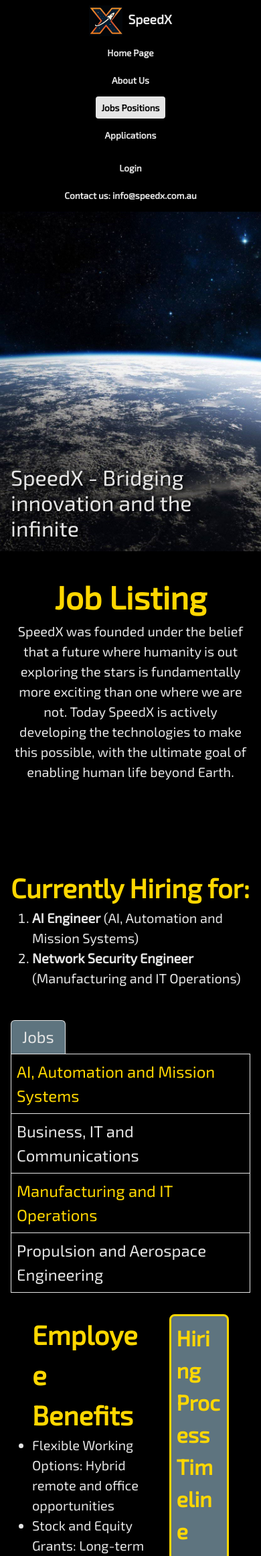
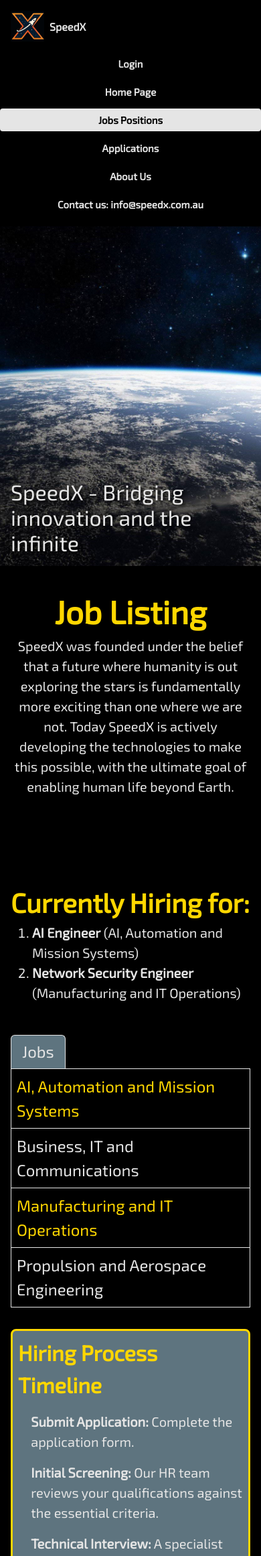
Before and after one commit to bibibilatoi/project2, a PHP site: page /jobs.php in a window 390 px wide. Shown: the top 2323 px of the page at 67% size. Run offline with PHP 8.4, Linux system fonts and the light colour scheme; data comes from the database, SQL or seed files in the repository.

Commit message:
fix nav and make jobs responsive design

```diff
--- a/header.inc
+++ b/header.inc
@@ -1,13 +1,11 @@
 
 <header>
-    <div id="topbar-container">
-        <div id="logo">
-            <img src="images/speedx_logo.png" height="50" width="50" alt="SpeedX logo">
-            <p>SpeedX</p>
-        </div>
+    <div id="logo">
+        <img src="images/speedx_logo.png" height="50" width="50" alt="SpeedX logo">
+        <p>SpeedX</p>
+    </div>
 
-        <?php include("nav.inc") ?>
-    </div>
+    <?php include("nav.inc") ?>
 
 
     <section id="banner">
--- a/styles/common_styles.css
+++ b/styles/common_styles.css
@@ -80,20 +80,12 @@
   color: var(--block-hover-color);
 }
 
-/* --- Topbar Container --- */
-#topbar-container {
-    display: flex;
-    align-items: center; /* vertically center logo and menu */
-    justify-content: space-between;
-    padding: 0.5rem 2rem;
-    background-color: var(--bg-main-color);
-    color: var(--text-basic-color);
-}
 
 /* --- Logo --- */
 #logo {
     display: flex;
     align-items: center;
+	padding: 1rem 0 0 1rem;
 }
 
 #logo p {
@@ -104,13 +96,14 @@
 
 /* --- Navigation Menu --- */
 #nav-menu {
-    display: flex;
-    gap: 2rem; /* gap between left and right menus */
+	width: 100%;
+	padding: 1rem 0;
 }
 
 #nav-menu ul {
     display: flex;
     flex-wrap: wrap;
+	justify-content: center;
     list-style: none;
     gap: 1.5rem;
     align-items: center;
@@ -133,7 +126,12 @@
 
 /* --- Animations --- */
 @keyframes slideIn { from {opacity:0; transform:translateX(-20px);} to {opacity:1; transform:translateX(0);} }
+@keyframes slideDown { from {opacity:0; transform:translateY(-10px);} to {opacity:1; transform:translateY(0);} }
+
+
+
 #nav-menu li { opacity:0; animation: slideIn 0.5s ease-out forwards; }
+
 #nav-menu li:nth-child(1) { animation-delay:0.1s; }
 #nav-menu li:nth-child(2) { animation-delay:0.25s; }
 #nav-menu li:nth-child(3) { animation-delay:0.4s; }
@@ -141,72 +139,14 @@
 #nav-menu li:nth-child(5) { animation-delay:0.7s; }
 #nav-menu li:nth-child(6) { animation-delay:0.85s; }
 
+
 #nav-menu #current-page {
-    background: none;
-    color: var(--text-basic-color);
+    background: var(--text-basic-color);
+    color: var(--bg-main-color);
     animation: activateCurrent 0.4s 1.2s forwards ease-in-out;
 }
 
 @keyframes activateCurrent { to { background-color: var(--text-basic-color); color: var(--bg-main-color); } }
-
-/* --- Responsive --- */
-@media (max-width: 1024px) {
-    #logo p { font-size: 1.3rem; }
-    #nav-menu a { font-size: 0.9rem; padding: 0.4rem 0.8rem; }
-}
-/* --- Medium breakpoint (~70% width, around 1100px) --- */
-@media (max-width: 1100px) {
-    #topbar-container {
-        flex-wrap: wrap;       /* allow wrapping */
-        justify-content: space-between;
-        gap: 0.5rem;
-    }
-
-    #nav-menu {
-        flex-wrap: wrap;       /* wrap menu items into rows if needed */
-        justify-content: center;
-        gap: 1rem;
-    }
-
-    #nav-menu ul {
-        flex-wrap: wrap;
-        justify-content: center;
-        gap: 1rem;
-    }
-
-    #logo p { font-size: 1.4rem; }
-    #nav-menu a { font-size: 0.95rem; padding: 0.45rem 0.9rem; }
-}
-
-@media (max-width: 768px) {
-    #topbar-container {
-        flex-direction: column; /* stack logo + menus */
-        align-items: center;
-        text-align: center;
-        padding: 0.5rem 1rem;
-        gap: 0.5rem;
-    }
-
-    #nav-menu {
-        flex-direction: column; /* stack menu-left and menu-right */
-        gap: 1rem;
-    }
-
-    #nav-menu ul {
-        justify-content: center;
-        gap: 1rem;
-    }
-
-    #logo p { font-size: 1.2rem; margin-bottom: 0.3rem; }
-    #nav-menu a { font-size: 0.85rem; padding: 0.3rem 0.6rem; }
-    #nav-menu li { animation-delay: 0 !important; }
-}
-
-/* Extra small screens (stack items vertically) */
-@media (max-width: 480px) {
-    #nav-menu ul { flex-direction: column; gap: 0.5rem; }
-    #nav-menu a { display: block; padding: 0.5rem; }
-}
 
 
 
@@ -304,3 +244,39 @@
 
 
 }
+
+
+
+/*
+*****************************************
+*****************************************
+
+  RESPONSIVE DESIGN
+
+*****************************************
+*****************************************
+*/
+
+
+@media (max-width: 700px) {
+	#logo p {
+    	font-size: 1rem;
+	}
+
+
+
+
+	/*menu items stack on top of each others */
+	#nav-menu ul {
+		flex-direction: column;
+		gap: 0.5rem;
+	}
+	#nav-menu li {
+		font-size: 15px;
+		width: 100%;
+		text-align: center;
+	}
+
+	#nav-menu li { opacity:0; animation: slideDown 0.5s ease-out forwards; }
+
+}
--- a/styles/jobs_styles.css
+++ b/styles/jobs_styles.css
@@ -347,3 +347,32 @@
 .job-positions .is-hiring {
   color: var(--text-selected-color);
 }
+
+
+
+
+
+/*
+*****************************************
+*****************************************
+
+  RESPONSIVE DESIGN
+
+*****************************************
+*****************************************
+*/
+
+
+@media (max-width: 700px) {
+	.jobs-aside {
+		width: 100%;
+		float: none;
+		margin: 2rem 0;
+	}
+
+	.jobs-benefits {
+		margin: 2rem 0 1rem 2rem;
+	}
+
+
+}
```
Also changed, not shown: nav.inc (+8 -25 lines).
